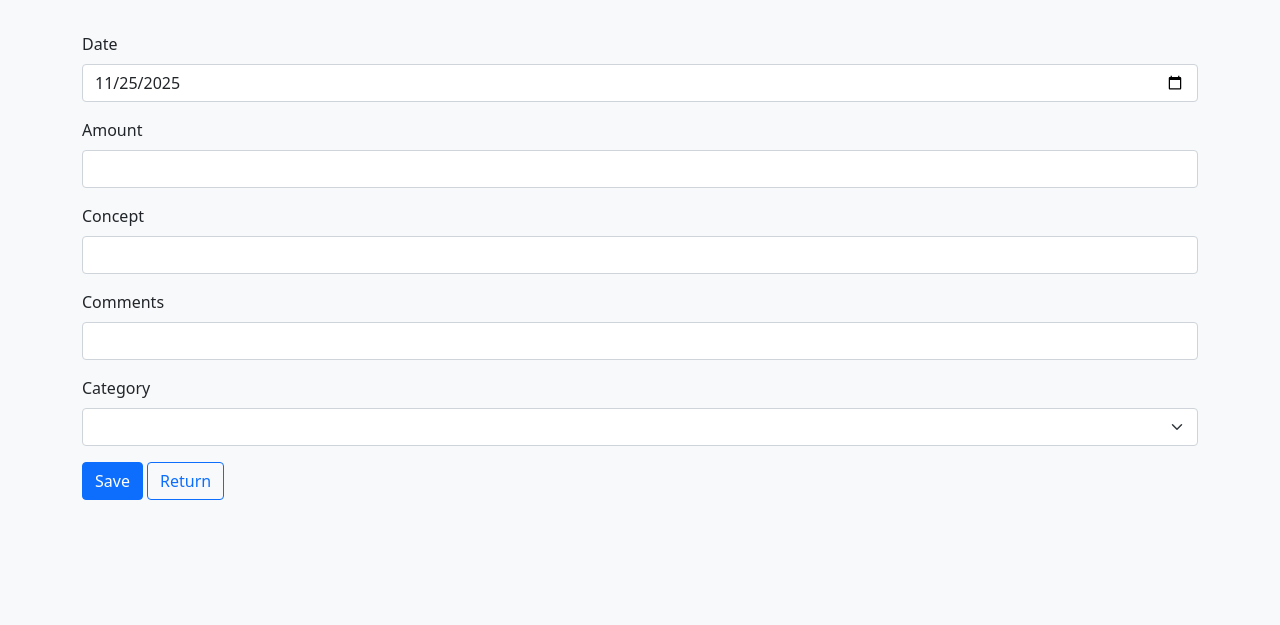
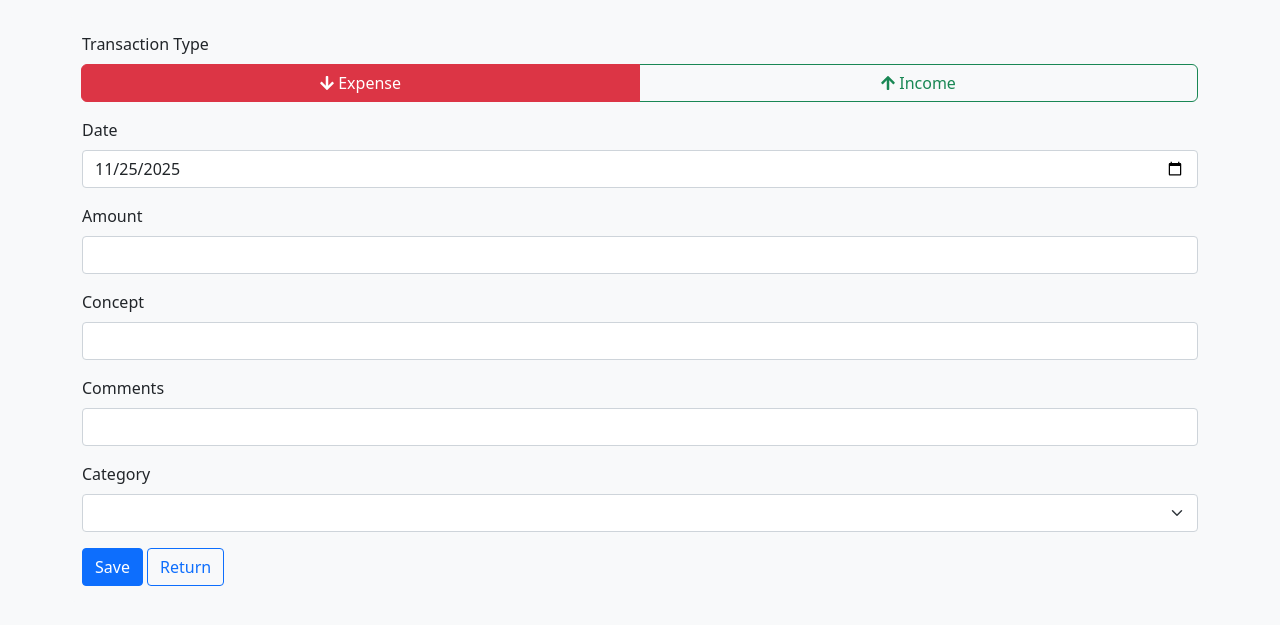
Before and after one commit to UrbanoJVR/FinMapper, a Flask app: page /transactions/add in a window 1280 px wide. Shown: the part 56-681 px from the top of the page. Run offline with Flask 3, Linux system fonts and the light colour scheme; tables that the repository leaves empty hold one stand-in row (values such as "Sample post"); parts of the project's set-up code (start-up, migrations or seed data) failed here and were passed over.

Commit message:
Transaction type to choose on creation

```diff
--- a/app/src/presentation/form/upsert_transaction_form.py
+++ b/app/src/presentation/form/upsert_transaction_form.py
@@ -3,7 +3,7 @@ from typing import List
 
 from flask_babel import lazy_gettext
 from flask_wtf import FlaskForm
-from wtforms.fields.choices import SelectField
+from wtforms.fields.choices import SelectField, RadioField
 from wtforms.fields.datetime import DateField
 from wtforms.fields.numeric import DecimalField
 from wtforms.fields.simple import StringField
@@ -35,6 +35,14 @@ class UpsertTransactionForm(FlaskForm):
     category_id = SelectField(
         str(lazy_gettext('Category'))
     )
+    type = RadioField(
+        str(lazy_gettext('Transaction Type')),
+        choices=[
+            (TransactionType.EXPENSE.value, str(lazy_gettext('Expense'))),
+            (TransactionType.INCOME.value, str(lazy_gettext('Income')))
+        ],
+        default=TransactionType.EXPENSE.value
+    )
 
 
 class UpsertTransactionFormMapper:
@@ -44,6 +52,7 @@ class UpsertTransactionFormMapper:
         form.date.data = date.today()
         form.category_id.choices = [('None', '')] + [(str(category.id), category.name) for category in
                                                      selectable_categories]
+        form.type.data = TransactionType.EXPENSE.value
 
         return form
 
@@ -57,20 +66,23 @@ class UpsertTransactionFormMapper:
                                                      selectable_categories]
         form.category_id.data = str(transaction.category.id) if transaction.category else 'None'
         form.category_id.selected = form.category_id.data
+        form.type.data = transaction.type.value
 
         return form
 
     def map_to_create_command(self, form: UpsertTransactionForm) -> CreateTransactionCommand:
+        transaction_type = TransactionType(form.type.data) if form.type.data else TransactionType.EXPENSE
         return CreateTransactionCommand(
             date=form.date.data,
             amount=form.amount.data,
             concept=form.concept.data,
             comments=form.comments.data,
             category_id=self._get_field_data_if_not_empty(form.category_id),
-            type=TransactionType.EXPENSE,
+            type=transaction_type,
         )
 
     def map_to_update_command(self, form: UpsertTransactionForm, transaction_id: int) -> UpdateTransactionCommand:
+        transaction_type = TransactionType(form.type.data) if form.type.data else TransactionType.EXPENSE
         return UpdateTransactionCommand(
             transaction_id=transaction_id,
             date=form.date.data,
@@ -78,7 +90,7 @@ class UpsertTransactionFormMapper:
             concept=form.concept.data,
             comments=form.comments.data,
             category_id=self._get_field_data_if_not_empty(form.category_id),
-            type=TransactionType.EXPENSE,
+            type=transaction_type,
         )
 
     @staticmethod
--- a/app/templates/transactions/upsert_transaction.html
+++ b/app/templates/transactions/upsert_transaction.html
@@ -7,6 +7,29 @@
     <form class="form" method="post">
         {{ form.hidden_tag() }}
         <div class="mb-3 mt-3">
+            <label class="form-label">{{ form.type.label.text }}</label>
+            <div class="btn-group w-100" role="group" id="transaction-type-toggle">
+                <input type="radio" class="btn-check" name="type" id="type-expense" value="EXPENSE"
+                       {% if form.type.data == 'EXPENSE' or not form.type.data %}checked{% endif %}>
+                <label class="btn btn-outline-danger" for="type-expense">
+                    <i class="fas fa-arrow-down"></i> {{ _('Expense') }}
+                </label>
+
+                <input type="radio" class="btn-check" name="type" id="type-income" value="INCOME"
+                       {% if form.type.data == 'INCOME' %}checked{% endif %}>
+                <label class="btn btn-outline-success" for="type-income">
+                    <i class="fas fa-arrow-up"></i> {{ _('Income') }}
+                </label>
+            </div>
+            {% if form.type.errors %}
+                <div class="invalid-feedback d-block">
+                    {% for error in form.type.errors %}
+                        <span>{{ error }}</span><br>
+                    {% endfor %}
+                </div>
+            {% endif %}
+        </div>
+        <div class="mb-3">
             {{ form.date.label(class="form-label") }}
             {{ form.date(class="form-control") }}
             {% if form.date.errors %}
@@ -66,4 +89,37 @@
             <button type="button" onclick="window.history.back();" class="btn btn-outline-primary">{{ _('Return') }}</button>
         </div>
     </form>
+
+    <style>
+        #transaction-type-toggle .btn {
+            border-radius: 0;
+            flex: 1;
+        }
+
+        #transaction-type-toggle .btn:first-of-type {
+            border-top-left-radius: 0.375rem;
+            border-bottom-left-radius: 0.375rem;
+            border-top-right-radius: 0;
+            border-bottom-right-radius: 0;
+        }
+
+        #transaction-type-toggle .btn:last-of-type {
+            border-top-right-radius: 0.375rem;
+            border-bottom-right-radius: 0.375rem;
+            border-top-left-radius: 0;
+            border-bottom-left-radius: 0;
+        }
+
+        #transaction-type-toggle .btn-check:checked + .btn-outline-danger {
+            background-color: var(--bs-danger);
+            border-color: var(--bs-danger);
+            color: white;
+        }
+
+        #transaction-type-toggle .btn-check:checked + .btn-outline-success {
+            background-color: var(--bs-success);
+            border-color: var(--bs-success);
+            color: white;
+        }
+    </style>
 {% endblock %}
```
Also changed, not shown: test/E2E/presentation/routes/transactions/test_create_transaction.py (+83 -3 lines), app/translations/en/LC_MESSAGES/messages.po, app/translations/es/LC_MESSAGES/messages.po.
